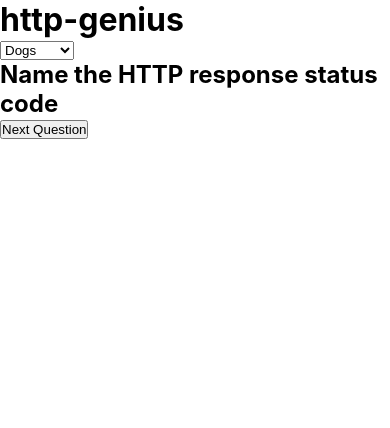
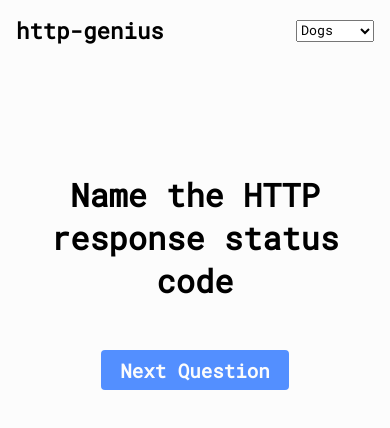
Before and after one commit to dejmedus/http-genius, a website built with Vite: page index.html in a window 390 px wide. Built offline with nearby package versions, Linux system fonts and the light colour scheme.

Commit message:
bring in font & update styling

```diff
--- a/styles.css
+++ b/styles.css
@@ -11,24 +11,94 @@
 *,
 html {
   scroll-behavior: smooth !important;
+  font-family: "Roboto Mono", monospace, -apple-system, BlinkMacSystemFont,
+    Segoe UI, Roboto, Oxygen, Ubuntu, Cantarell, Fira Sans, Droid Sans,
+    Helvetica Neue, sans-serif;
 }
 html,
 body {
   max-width: 100vw;
   overflow-x: hidden;
-  font-family: -apple-system, BlinkMacSystemFont, Segoe UI, Roboto, Oxygen,
-    Ubuntu, Cantarell, Fira Sans, Droid Sans, Helvetica Neue, sans-serif;
+}
+body {
+  margin: 2em;
+  background-color: var(--bg);
+  color: var(--text);
+}
+header {
+  margin-bottom: 1em;
+  display: flex;
+  justify-content: space-between;
+  align-items: center;
+}
+main {
+  display: flex;
+  flex-direction: column;
+  align-items: center;
+  justify-content: center;
+  text-align: center;
+  gap: 1em;
+}
+button {
+  padding: 0.4em 1em;
+  background-color: rgb(83, 143, 255);
+  font-weight: bold;
+  color: var(--bg);
+  border-radius: 4px;
+  border: none;
+  font-size: 1.2em;
+}
+button:hover {
+  background-color: rgb(55, 125, 255);
+}
+h1 {
+  font-size: 1.4em;
+}
+h2 {
+  margin-top: 2em;
+  font-size: 2em;
 }
 
-@media (hover: hover) and (pointer: fine) {
+#ansEl {
+  display: grid;
+  grid-template-columns: repeat(2, 1fr);
+  gap: 0.4em;
+
+  width: fit-content;
+}
+#ansEl button {
+  padding: 1em;
+}
+
+#imgEl img {
+  width: 400px;
+}
+
+.none {
+  display: none;
+}
+.hidden {
+  visibility: hidden;
+  height: 10px;
+}
+.correct {
+  border: 24px solid green;
+}
+.incorrect {
+  border: 24px solid red;
 }
 
 @media (max-width: 700px) {
+  body {
+    margin: 1em;
+  }
+  header {
+    margin-bottom: 4em;
+  }
+  #ansEl button {
+    padding: 0.4em;
+  }
 }
-
-@media (min-width: 701px) and (max-width: 1120px) {
-}
-
 @media (prefers-color-scheme: dark) {
   :root {
     --text: rgb(252, 252, 252);
```
